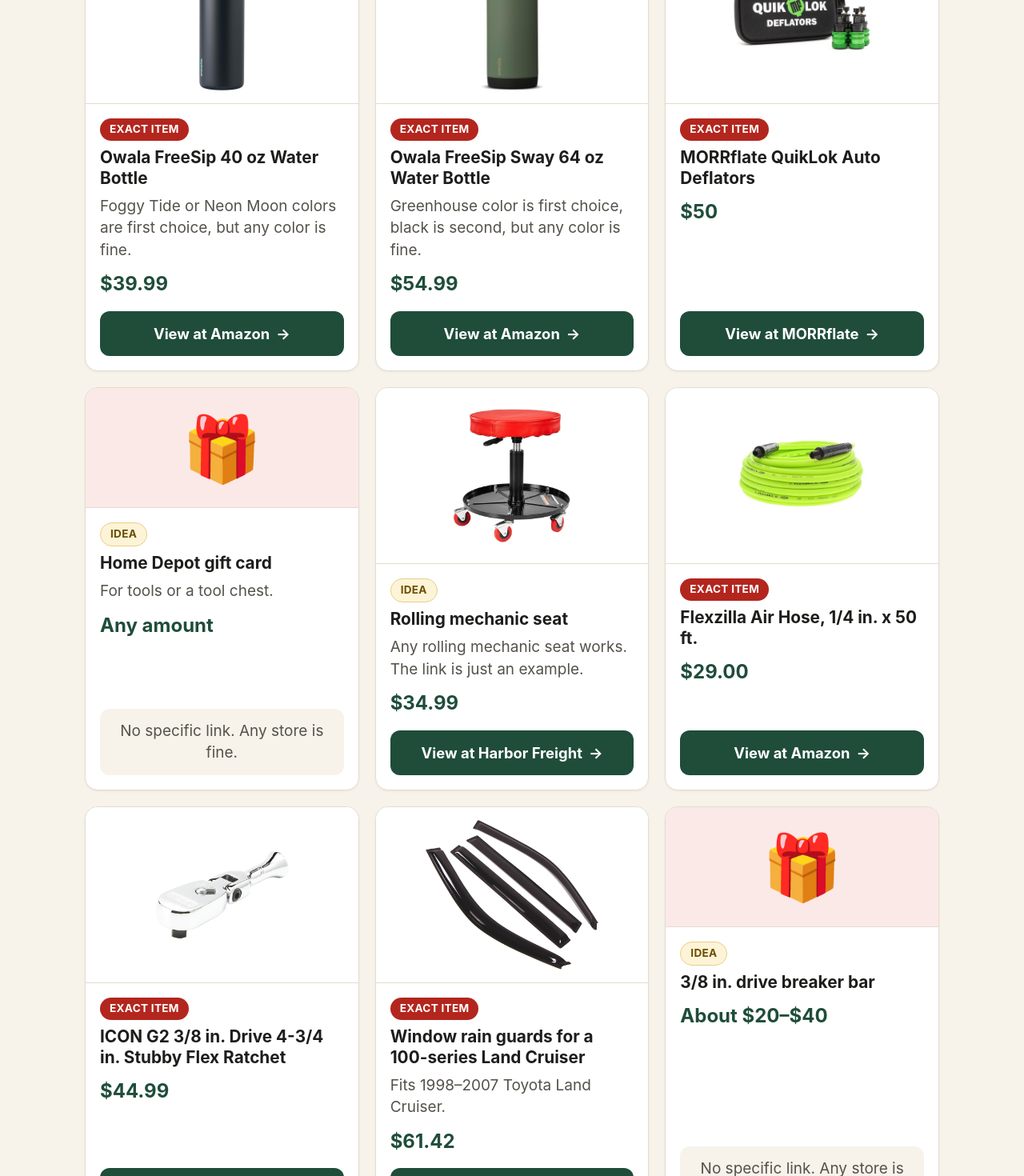
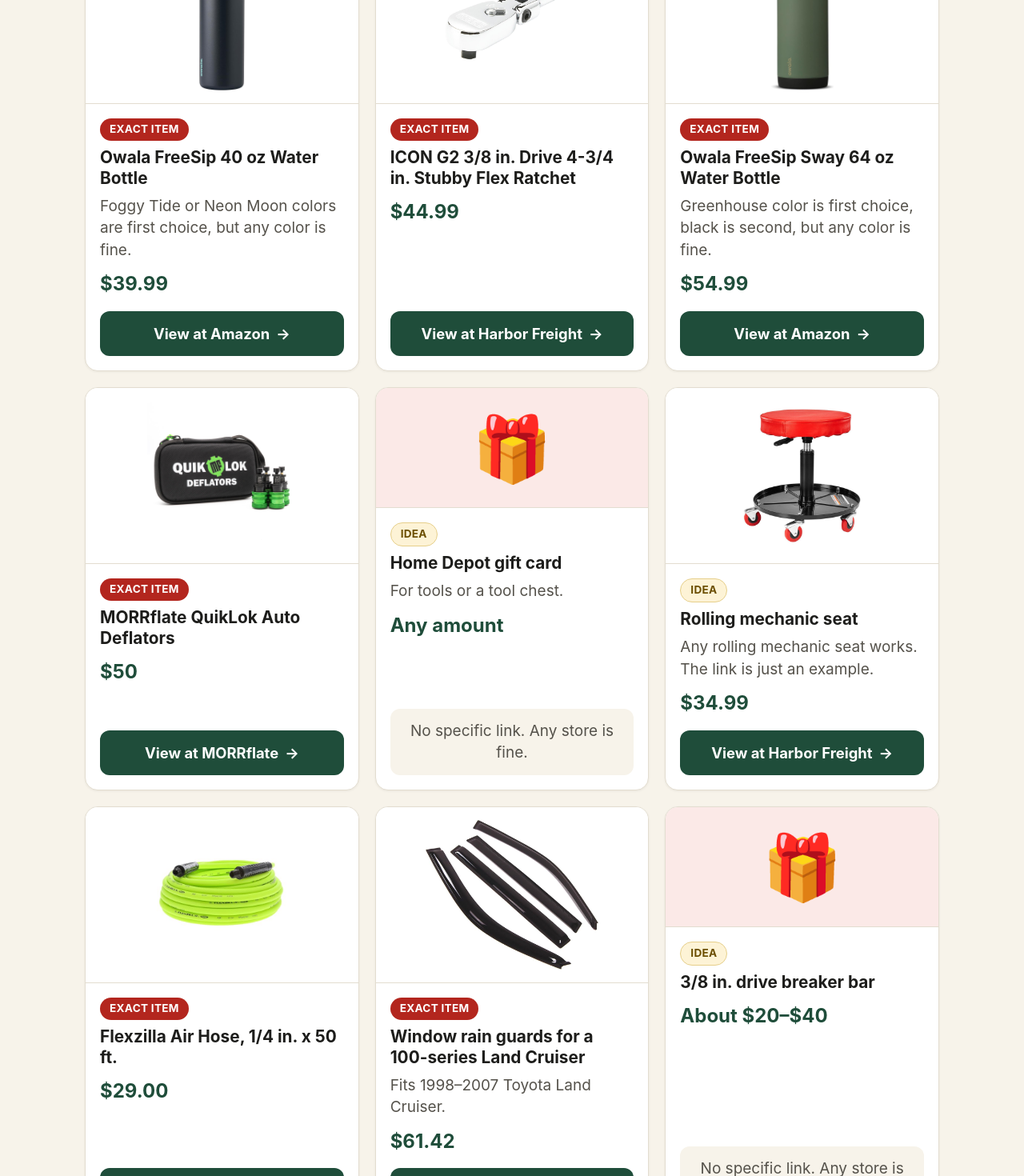
Before and after one commit to starkWebDev/christmas-list, a React (Vite) app: page / in a window 1280 px wide. Shown: the part 920-2390 px from the top of the page at 80% size. Built offline with nearby package versions, Linux system fonts and the light colour scheme.

Commit message:
Move stubby ratchet to fifth
Co-Authored-By: Claude Opus 5.5 <noreply@anthropic.com>

```diff
--- a/src/items.js
+++ b/src/items.js
@@ -41,6 +41,13 @@ export const items = [
     note: 'Foggy Tide or Neon Moon colors are first choice, but any color is fine.',
   },
   {
+    name: 'ICON G2 3/8 in. Drive 4-3/4 in. Stubby Flex Ratchet',
+    type: 'exact',
+    price: '$44.99',
+    link: 'https://www.harborfreight.com/g2-38-in-drive-4-34-in-stubby-flex-ratchet-70425.html',
+    image: 'icon-stubby-ratchet.jpg',
+  },
+  {
     name: 'Owala FreeSip Sway 64 oz Water Bottle',
     type: 'exact',
     price: '$54.99',
@@ -79,13 +86,6 @@ export const items = [
     image: 'flexzilla.jpg',
   },
   {
-    name: 'ICON G2 3/8 in. Drive 4-3/4 in. Stubby Flex Ratchet',
-    type: 'exact',
-    price: '$44.99',
-    link: 'https://www.harborfreight.com/g2-38-in-drive-4-34-in-stubby-flex-ratchet-70425.html',
-    image: 'icon-stubby-ratchet.jpg',
-  },
-  {
     name: 'Window rain guards for a 100-series Land Cruiser',
     type: 'exact',
     price: '$61.42',
```
